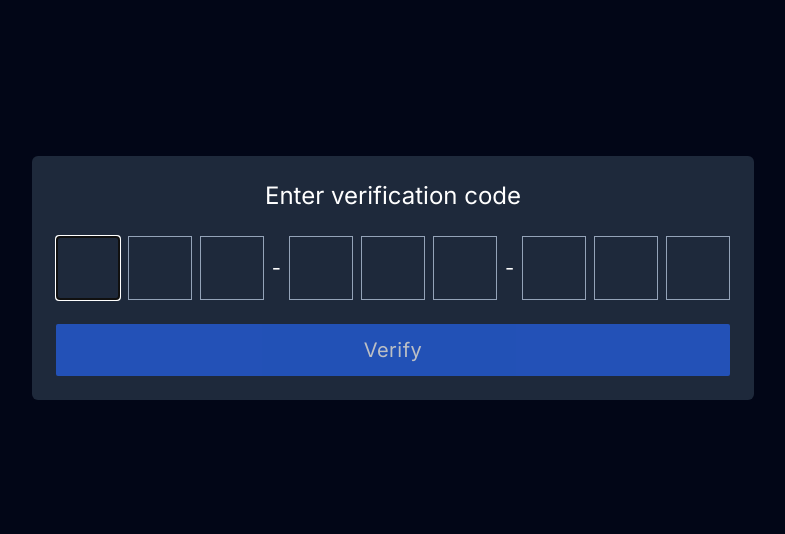
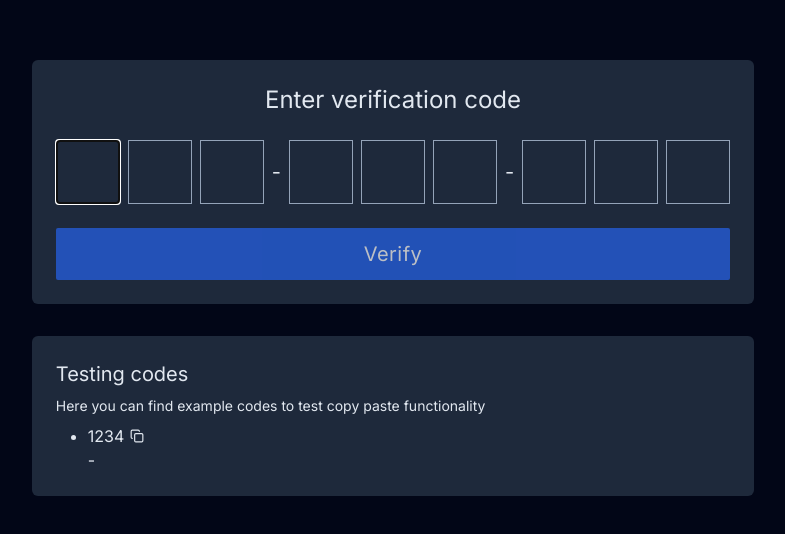
Before and after one commit to marcin10lw/code-enter, a Next.js app: page / in a window 1280 px wide. Shown: the part 122-656 px from the top of the page, without its empty margins (247-1032 px from the left). Built offline with nearby package versions, Linux system fonts and the light colour scheme.

Commit message:
chore: add example codes section wrapper

```diff
--- /dev/null
+++ b/app/CopyButton.tsx
@@ -0,0 +1,26 @@
+interface CopyButtonProps {
+  size?: number;
+}
+
+const CopyButton = ({ size = 14 }: CopyButtonProps) => {
+  return (
+    <button aria-label="copy code">
+      <svg
+        xmlns="http://www.w3.org/2000/svg"
+        width={size}
+        height={size}
+        viewBox="0 0 24 24"
+        fill="none"
+        stroke="currentColor"
+        stroke-width="2"
+        stroke-linecap="round"
+        stroke-linejoin="round"
+      >
+        <rect width="14" height="14" x="8" y="8" rx="2" ry="2" />
+        <path d="M4 16c-1.1 0-2-.9-2-2V4c0-1.1.9-2 2-2h10c1.1 0 2 .9 2 2" />
+      </svg>
+    </button>
+  );
+};
+
+export default CopyButton;
--- a/app/OTP.tsx
+++ b/app/OTP.tsx
@@ -161,8 +161,8 @@ const OTP = ({ OTPStructure, autoFocus = true }: OTPProps) => {
 
   return (
     OTPInputs.length > 0 && (
-      <section className="rounded-md bg-slate-800 p-6 pb-6">
-        <h1 className="mb-6 text-center text-2xl text-white">
+      <section className="rounded-md bg-slate-800 p-6">
+        <h1 className="mb-6 text-center text-2xl text-slate-200">
           Enter verification code
         </h1>
         <form onSubmit={onSubmit} noValidate className="flex flex-col gap-6">
@@ -182,13 +182,13 @@ const OTP = ({ OTPStructure, autoFocus = true }: OTPProps) => {
                       el && (inputRefs.current[input.index] = el);
                     }}
                     autoFocus={autoFocus && input.index === 0}
-                    className="h-16 w-full max-w-16 border border-slate-400 bg-transparent text-center text-xl text-white"
+                    className="h-16 w-full max-w-16 border border-slate-400 bg-transparent text-center text-xl text-slate-200"
                   />
                 );
               }
 
               return (
-                <span key={listIndex} className="text-xl text-white">
+                <span key={listIndex} className="text-xl text-slate-200">
                   {input}
                 </span>
               );
--- /dev/null
+++ b/app/TestCodes.tsx
@@ -0,0 +1,22 @@
+import CopyButton from "./CopyButton";
+
+const TestCodes = () => {
+  return (
+    <section className="w-full rounded-md bg-slate-800 p-6 text-slate-200">
+      <h2 className="text-xl">Testing codes</h2>
+      <p className="mt-2 text-sm">
+        Here you can find example codes to test copy paste functionality
+      </p>
+      <ul className="mt-2 list-disc pl-8">
+        <li>
+          <div className="flex items-center gap-1.5">
+            <span>1234</span> <CopyButton />
+          </div>{" "}
+          -
+        </li>
+      </ul>
+    </section>
+  );
+};
+
+export default TestCodes;
--- a/app/page.tsx
+++ b/app/page.tsx
@@ -1,9 +1,13 @@
 import OTP from "@/app/OTP";
+import TestCodes from "./TestCodes";
 
 export default function Home() {
   return (
     <main className="flex min-h-screen flex-col items-center justify-center bg-slate-950 p-5">
-      <OTP OTPStructure={[3, "-", 3, "-", 3]} />
+      <div className="flex flex-col gap-8">
+        <OTP OTPStructure={[3, "-", 3, "-", 3]} />
+        <TestCodes />
+      </div>
     </main>
   );
 }
```
